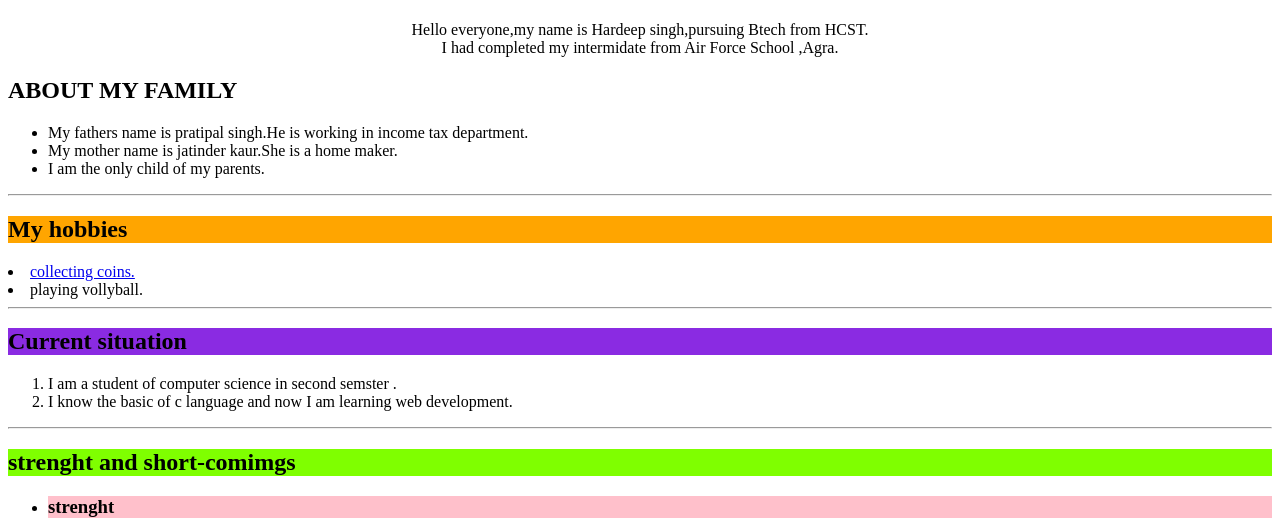
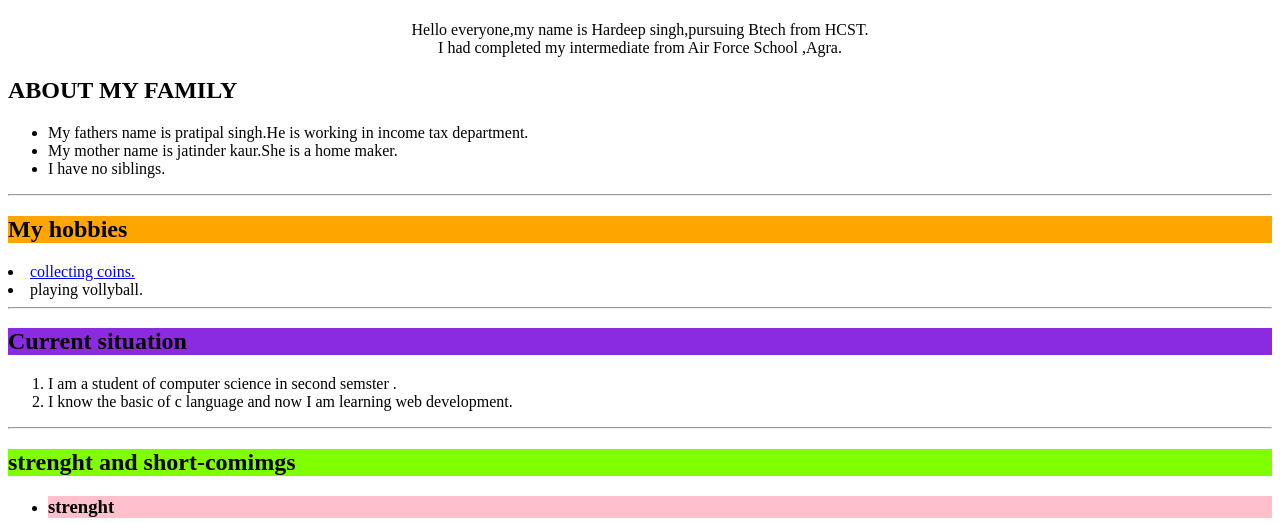
Before and after one commit to yoyovkt/my-first-site, a plain HTML site: page index.html in a window 1280 px wide. Shown: the part 277-800 px from the top of the page. Drawn offline with Linux system fonts and the light colour scheme.

Commit message:
Update index.html

```diff
--- a/index.html
+++ b/index.html
@@ -21,13 +21,13 @@
     </table>
     <h1 style="text-align: center;">INTRODUCTION</h1>
     <p style="text-align: center;">Hello everyone,my name is Hardeep singh,pursuing Btech from HCST.<br>I had completed
-        my intermidate from Air Force School ,Agra.<br>
+        my intermediate from Air Force School ,Agra.<br>
 
     <h2>ABOUT MY FAMILY</h2>
     <ul>
         <li>My fathers name is pratipal singh.He is working in income tax department.</li>
         <li>My mother name is jatinder kaur.She is a home maker.</li>
-        <li>I am the only child of my parents.</li>
+        <li>I have no siblings.</li>
     </ul>
     <hr>
     <h2 style="background-color:orange;">My hobbies</h2>
```
